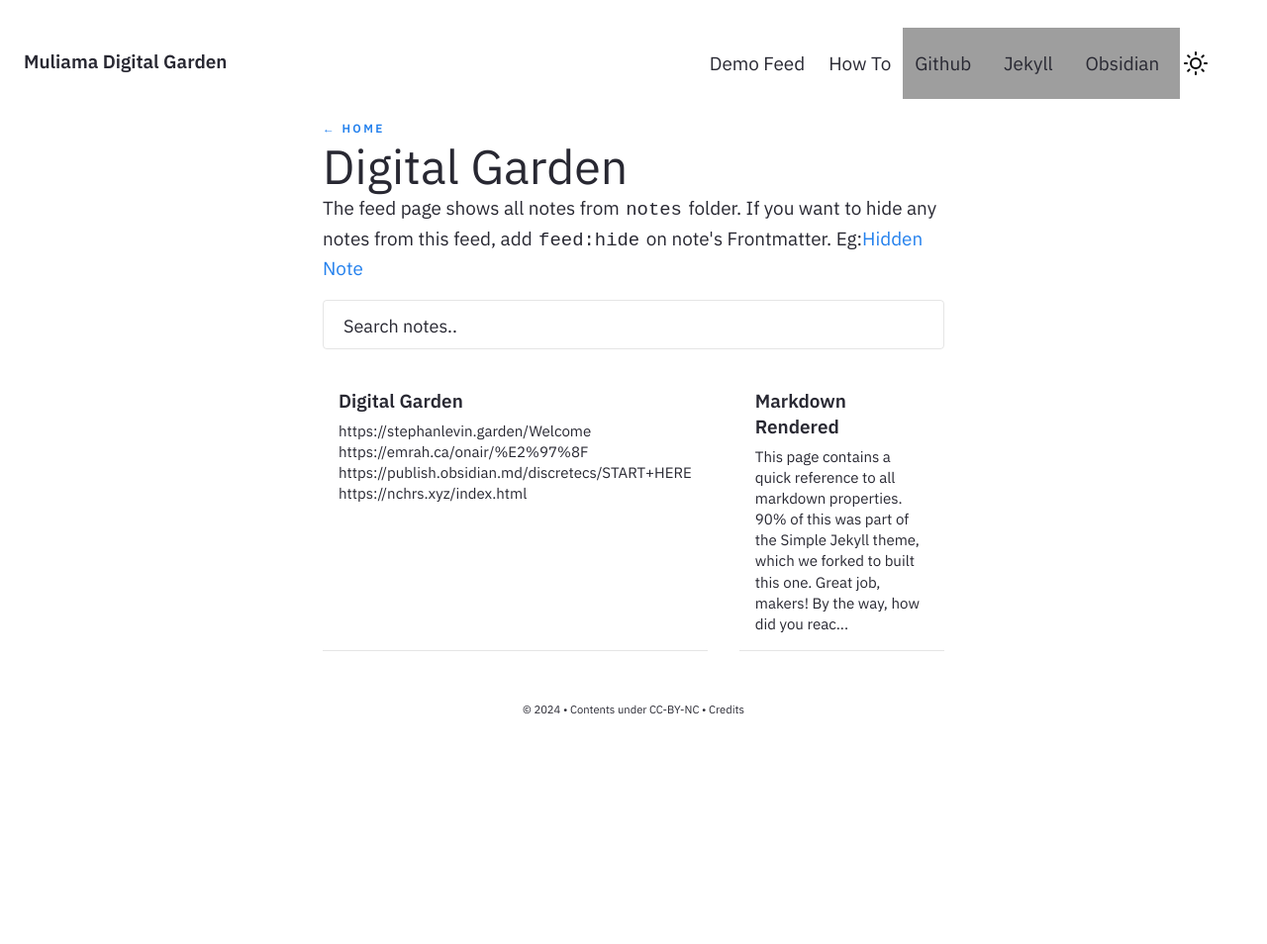
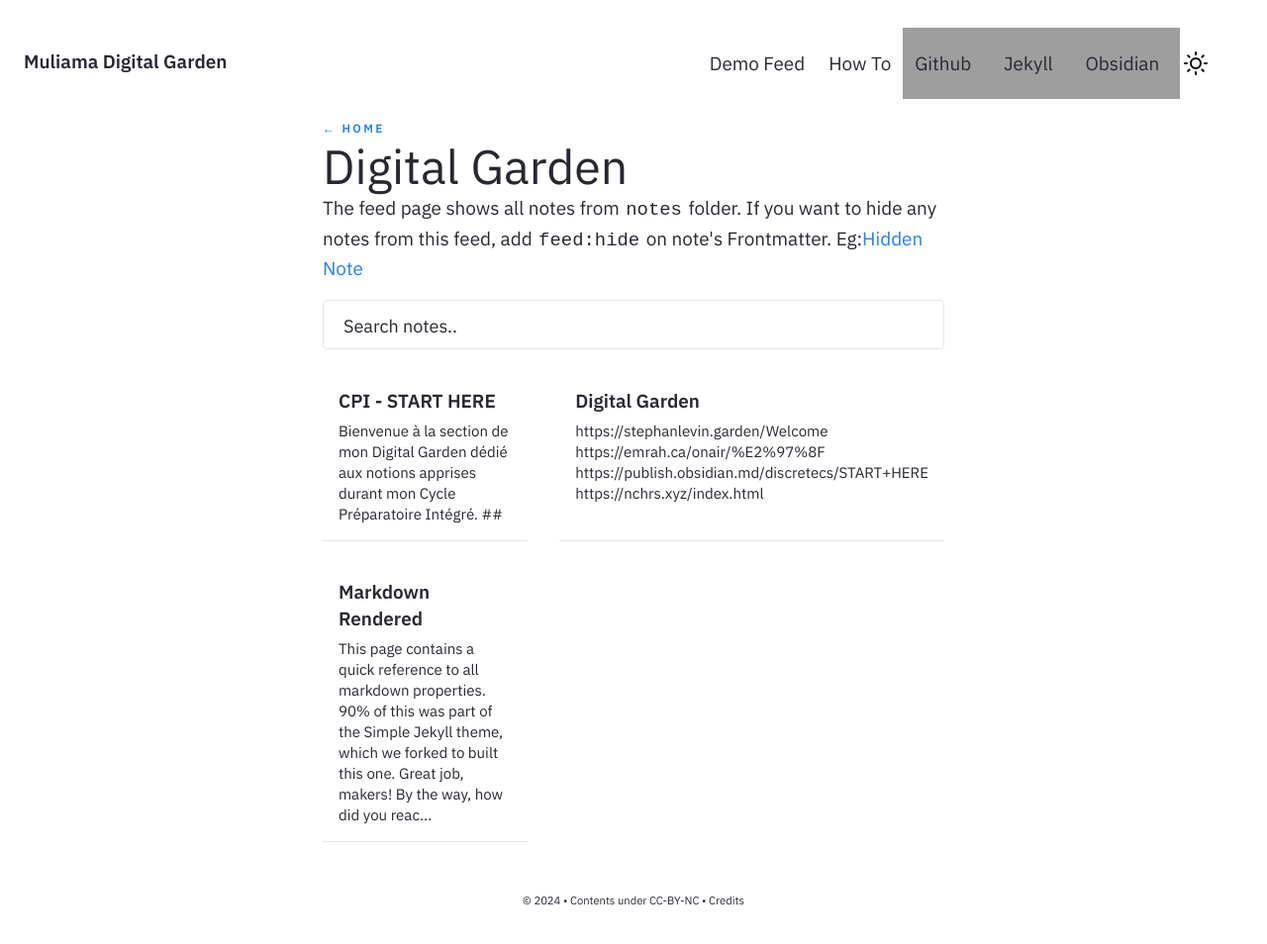
Before and after one commit to TheMuliama/My-Digital-Garden, a Jekyll site: the page built from pages/notes.md, in a window 1280 px wide, cut to the strip 0-959 px from the top of the page. Shown: the top 954 px of the strip at 99% size. Built offline with Jekyll 4.4.1, drawn with Linux system fonts in a browser that asks for light colours; before the commit the page ends 900 px from its top, so only the background shows below that; grey boxes are pictures that could not be loaded.

Commit message:
2024-10-09_Update

```diff
--- /dev/null
+++ b/_notes/Public/School/CPI - START HERE.md
@@ -0,0 +1,9 @@
+---
+title: CPI - START HERE
+feed: show
+date: 08-10-2024
+---
+
+Bienvenue à la section de mon Digital Garden dédié aux notions apprises durant mon *Cycle Préparatoire Intégré*.
+
+##
```
Also changed, not shown: _notes/Public/Digital Garden.md (+5 -5 lines).
